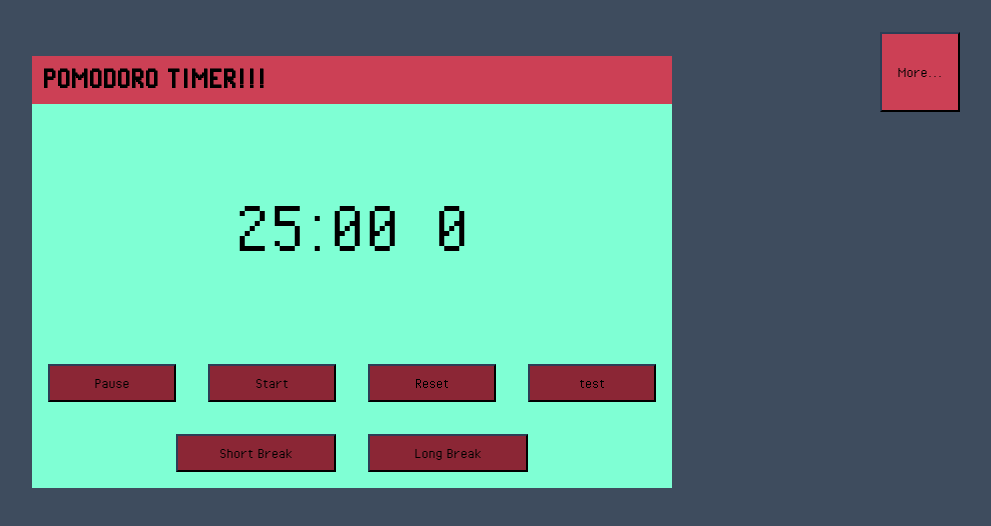
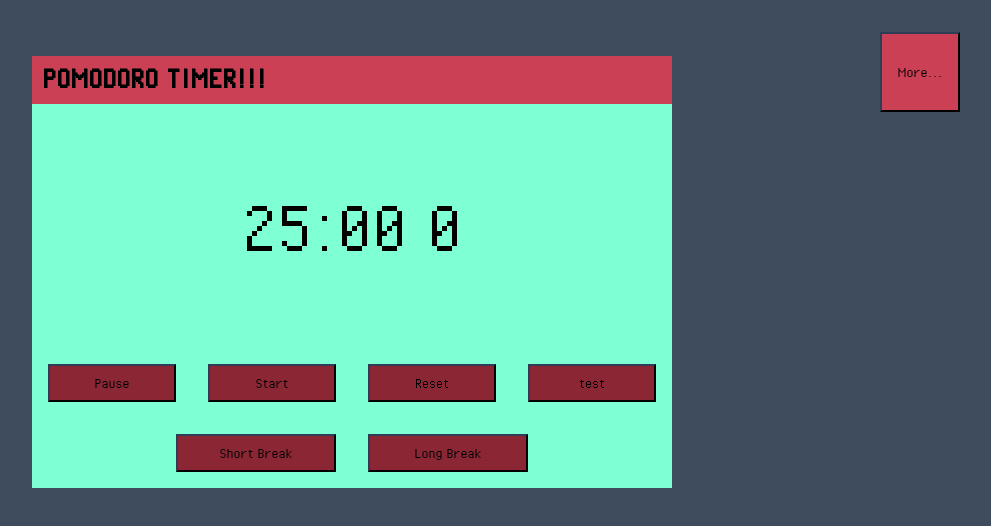
Before and after one commit to begleycm/cat-pomodoro, a plain HTML site: page index.html in a window 1280 px wide. Shown: the whole page, without its empty margins (288-1279 px from the left). Drawn offline with Linux system fonts and the light colour scheme.

Commit message:
fix droopy zero

```diff
--- a/index.html
+++ b/index.html
@@ -20,8 +20,8 @@
         </div>
         <!--Work timer-->
         <div class = "flex_sidebyside" id="work">
-            <p id="w_minutes">25</p><p>:</p><p id="w_seconds">00</p> <!--Currently starts at 25--> <p id="counter">&emsp13;0</p>
-            <!-- <p id="counter" class="timer">0</p> -->
+            <p id="w_minutes">25</p><p>:</p><p id="w_seconds">00</p> <!--Currently starts at 25-->
+            <p id="counter">0</p> <!--Counter for completed pomodoros-->
 
         </div>
 
--- a/style.css
+++ b/style.css
@@ -97,6 +97,6 @@ body {
 
 }
 
-#counter {
-    margin-left: 0.1em;
+#counter:before {
+    content: "\00a0 ";
 }
```
